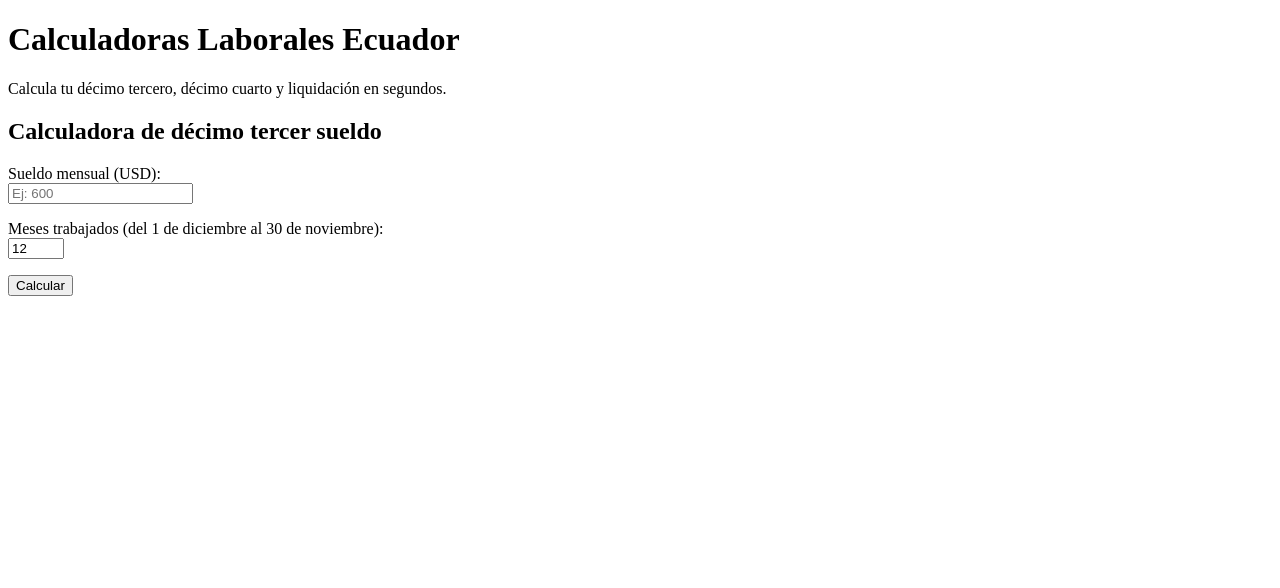
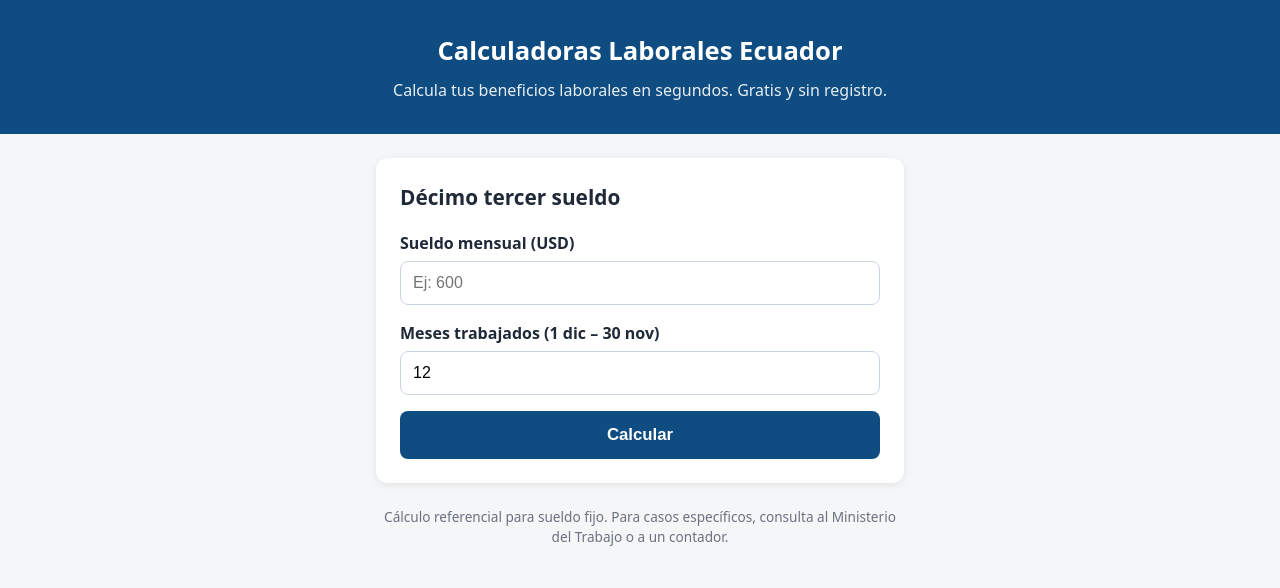
Before and after one commit to camiloalmeida230/calculadoras-ecuador, a plain HTML site: page index.html in a window 1280 px wide. Drawn offline with Linux system fonts and the light colour scheme.

Commit message:
Diseño con CSS y mejoras SEO

```diff
--- a/index.html
+++ b/index.html
@@ -3,27 +3,37 @@
 <head>
   <meta charset="UTF-8">
   <meta name="viewport" content="width=device-width, initial-scale=1.0">
-  <title>Calculadoras Laborales Ecuador</title>
+  <title>Calculadora de Décimo Tercer Sueldo Ecuador</title>
+  <meta name="description" content="Calcula gratis tu décimo tercer sueldo en Ecuador. Ingresa tu sueldo y los meses trabajados y obtén el valor al instante.">
+  <link rel="stylesheet" href="styles.css">
 </head>
 <body>
-  <h1>Calculadoras Laborales Ecuador</h1>
-  <p>Calcula tu décimo tercero, décimo cuarto y liquidación en segundos.</p>
+  <header class="encabezado">
+    <h1>Calculadoras Laborales Ecuador</h1>
+    <p>Calcula tus beneficios laborales en segundos. Gratis y sin registro.</p>
+  </header>
 
-  <h2>Calculadora de décimo tercer sueldo</h2>
+  <main class="contenedor">
+    <section class="tarjeta">
+      <h2>Décimo tercer sueldo</h2>
 
-  <p>
-    <label for="sueldo">Sueldo mensual (USD):</label><br>
-    <input type="number" id="sueldo" placeholder="Ej: 600" min="0" step="0.01">
-  </p>
+      <div class="campo">
+        <label for="sueldo">Sueldo mensual (USD)</label>
+        <input type="number" id="sueldo" placeholder="Ej: 600" min="0" step="0.01">
+      </div>
 
-  <p>
-    <label for="meses">Meses trabajados (del 1 de diciembre al 30 de noviembre):</label><br>
-    <input type="number" id="meses" value="12" min="1" max="12">
-  </p>
+      <div class="campo">
+        <label for="meses">Meses trabajados (1 dic – 30 nov)</label>
+        <input type="number" id="meses" value="12" min="1" max="12">
+      </div>
 
-  <button id="calcular">Calcular</button>
+      <button id="calcular">Calcular</button>
 
-  <p id="resultado"></p>
+      <p id="resultado" class="resultado"></p>
+    </section>
+
+    <p class="aviso">Cálculo referencial para sueldo fijo. Para casos específicos, consulta al Ministerio del Trabajo o a un contador.</p>
+  </main>
 
   <script>
     const boton = document.getElementById("calcular");
@@ -34,11 +44,13 @@
       const resultado = document.getElementById("resultado");
 
       if (sueldo <= 0 || meses < 1 || meses > 12) {
+        resultado.className = "resultado error";
         resultado.textContent = "Ingresa un sueldo mayor a 0 y entre 1 y 12 meses.";
         return;
       }
 
       const decimoTercero = (sueldo * meses) / 12;
+      resultado.className = "resultado";
       resultado.textContent = "Tu décimo tercer sueldo es: $" + decimoTercero.toFixed(2);
     });
   </script>
--- /dev/null
+++ b/styles.css
@@ -0,0 +1,120 @@
+/* Hace que los tamaños incluyan bordes y rellenos (evita sorpresas) */
+* {
+  box-sizing: border-box;
+}
+
+body {
+  margin: 0;
+  font-family: system-ui, -apple-system, "Segoe UI", Roboto, sans-serif;
+  background: #f4f6f8;
+  color: #1f2937;
+  line-height: 1.5;
+}
+
+/* Franja superior azul */
+.encabezado {
+  background: #0f4c81;
+  color: white;
+  padding: 32px 16px;
+  text-align: center;
+}
+
+.encabezado h1 {
+  margin: 0 0 8px;
+  font-size: 1.6rem;
+}
+
+.encabezado p {
+  margin: 0;
+  opacity: 0.9;
+}
+
+/* Centra el contenido y limita el ancho */
+.contenedor {
+  max-width: 560px;
+  margin: 0 auto;
+  padding: 24px 16px;
+}
+
+/* Recuadro blanco de la calculadora */
+.tarjeta {
+  background: white;
+  border-radius: 12px;
+  padding: 24px;
+  box-shadow: 0 2px 8px rgba(0, 0, 0, 0.08);
+}
+
+.tarjeta h2 {
+  margin-top: 0;
+  font-size: 1.3rem;
+}
+
+.campo {
+  margin-bottom: 16px;
+}
+
+label {
+  display: block;
+  font-weight: 600;
+  margin-bottom: 6px;
+}
+
+input {
+  width: 100%;
+  padding: 12px;
+  font-size: 1rem;
+  border: 1px solid #cbd5e1;
+  border-radius: 8px;
+}
+
+/* Cuando el usuario hace clic en una caja, se resalta */
+input:focus {
+  outline: none;
+  border-color: #0f4c81;
+  box-shadow: 0 0 0 3px rgba(15, 76, 129, 0.15);
+}
+
+button {
+  width: 100%;
+  padding: 14px;
+  font-size: 1.05rem;
+  font-weight: 600;
+  color: white;
+  background: #0f4c81;
+  border: none;
+  border-radius: 8px;
+  cursor: pointer;
+}
+
+button:hover {
+  background: #0c3d68;
+}
+
+/* Caja del resultado (verde) */
+.resultado {
+  margin-top: 20px;
+  padding: 16px;
+  background: #e8f4ea;
+  border-left: 4px solid #2e7d32;
+  border-radius: 8px;
+  font-size: 1.1rem;
+  font-weight: 600;
+}
+
+/* Si el resultado está vacío, no se muestra */
+.resultado:empty {
+  display: none;
+}
+
+/* Variante roja para errores */
+.resultado.error {
+  background: #fdecea;
+  border-left-color: #c62828;
+}
+
+.aviso {
+  font-size: 0.85rem;
+  color: #6b7280;
+  text-align: center;
+  margin-top: 24px;
+}
```
